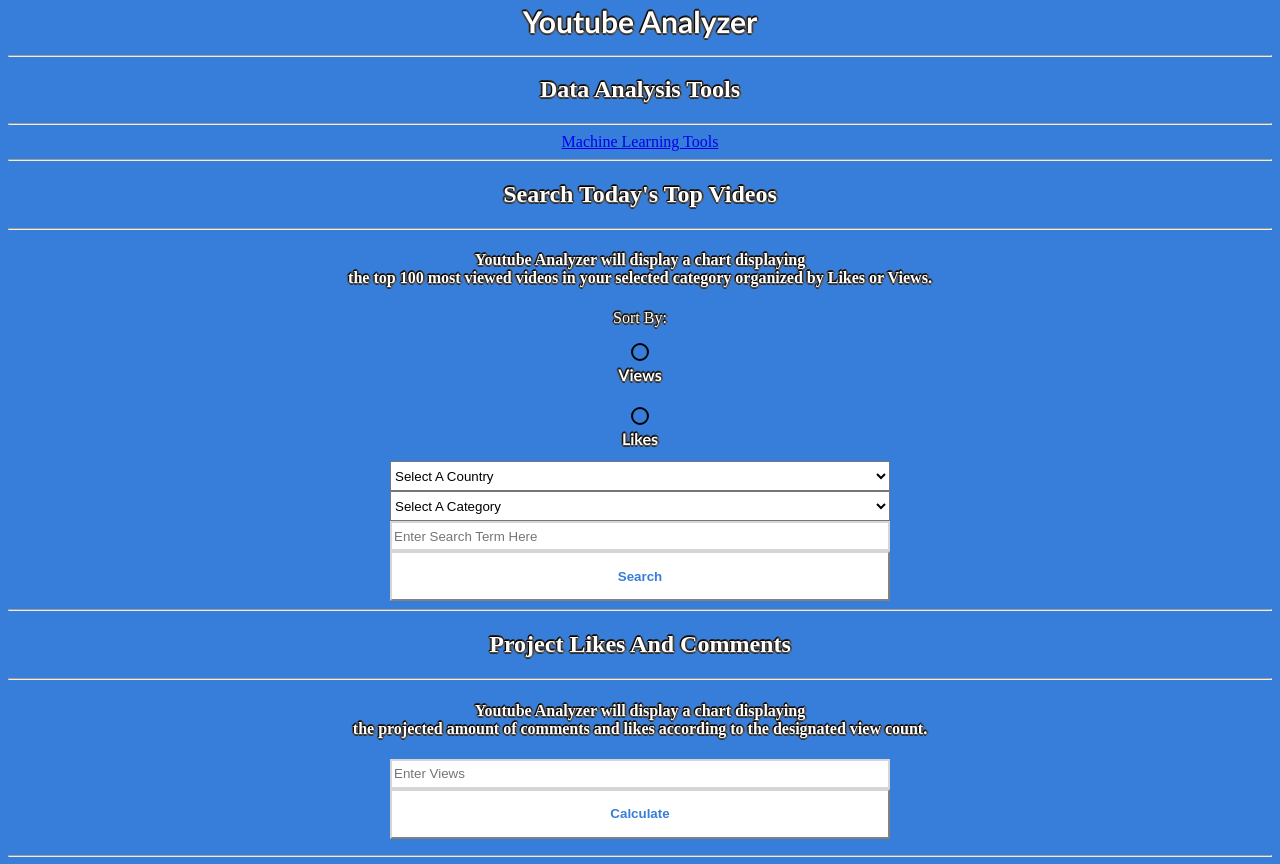
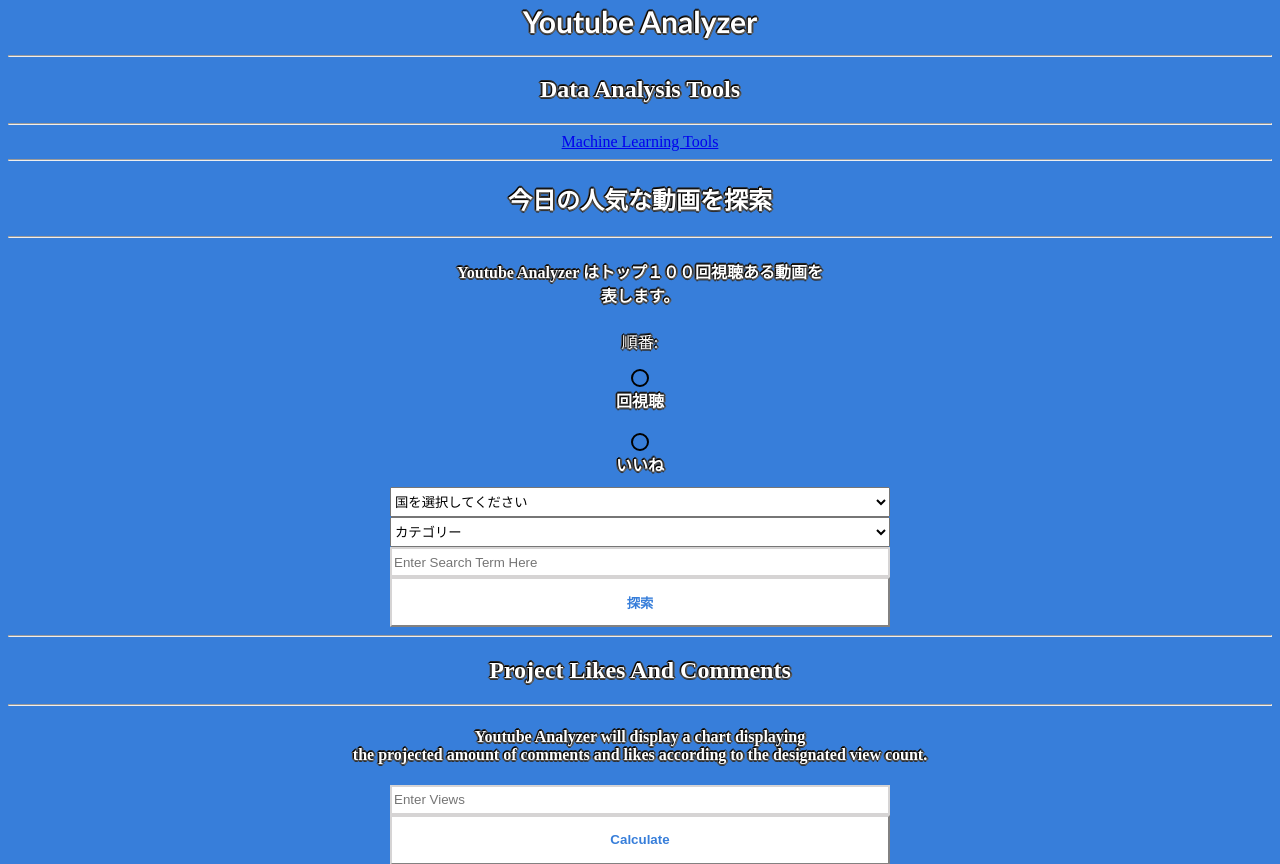
Before and after one commit to theolliebbb/TeamPython, a Django app: template Analysis/templates/index.html in a window 1280 px wide. Shown: the top 864 px of the page. Run offline with Django 4.2, Linux system fonts and the light colour scheme; the template is opened without the code that fills it, so the values that code supplies are empty; parts of the project's set-up code (start-up, migrations or seed data) failed here and were passed over.

Commit message:
Update index.html

```diff
--- a/Analysis/templates/index.html
+++ b/Analysis/templates/index.html
@@ -8,9 +8,9 @@
   <hr>
   <a href="{% url 'ml' %}">Machine Learning Tools</a>
 <hr>
-  <h2 class="Outline"><font color="White">Search Today's Top Videos</font></h2>
+  <h2 class="Outline"><font color="White">今日の人気な動画を探索</font></h2>
   <hr>
-  <h4 class="Outline"><font color="White">Youtube Analyzer will display a chart displaying <br>the top 100 most viewed videos in your selected category organized by Likes or Views.</font></h4>
+  <h4 class="Outline"><font color="White">Youtube Analyzer はトップ１００回視聴ある動画を <br>表します。</font></h4>
   {{div| safe}}
 
 </datalist>
@@ -27,38 +27,38 @@
           <div>
 
           <div>
-            <p class="Outline"><font color="White">Sort By:</font></p>
+            <p class="Outline"><font color="White">順番:</font></p>
           </div>
           <div>
           <input type="radio" id="views" name="r" value="Views">
-          <label class="form-control" for="views"><font class="Outline" color="White">Views</font></label><br>
+          <label class="form-control" for="views"><font class="Outline" color="White">回視聴</font></label><br>
           <input type="radio" id="likes" name="r" value="Likes">
-          <label class="form-control" for="css"><font class="Outline" color="White">Likes</font></label><br>
+          <label class="form-control" for="css"><font class="Outline" color="White">いいね</font></label><br>
           </div>
           <select style="width: 500px; height: 30px" name="s" list="Countries" placeholder="Select a Country">
             <datalist id="Countries">
-              <option value = "" >Select A Country</option>
-              <option value = "us" >America</option>
-              <option value = "jp" >Japan</option>
-              <option value = "kr" >Korea</option>
+              <option value = "" >国を選択してください</option>
+              <option value = "us" >米国</option>
+              <option value = "jp" >日本</option>
+              <option value = "kr" >韓国</option>
               </datalist>
               </select>
               <br>
           <select style="width: 500px; height: 30px" name="p" list="Categories" placeholder="Select a Category">
             <datalist id="Categories">
-              <option value = "" >Select A Category</option>
-              <option value = "1" >Film & Animation</option>
-              <option value = "2" >Autos & Vehicles</option>
-              <option value = "10" >Music</option>
-              <option value = "15" >Pets & Animals</option>
-              <option value = "17" >Sports</option>
+              <option value = "" >カテゴリー</option>
+              <option value = "1" >映画とアニメーション</option>
+              <option value = "2" >車と自動車</option>
+              <option value = "10" >音楽</option>
+              <option value = "15" >ペットと動物</option>
+              <option value = "17" >スポーツ</option>
               </datalist>
               </select>
           <div class="search">
             <div class="search">
               <input name="q" type="text"  placeholder="Enter Search Term Here">
               </div>
-          <button  type="submit" value="CLICK" style="background-color: white"><font style="color: #377eda"><b>Search</b></font></form>
+          <button  type="submit" value="CLICK" style="background-color: white"><font style="color: #377eda"><b>探索</b></font></form>
 
       </div>
       <hr>
```
